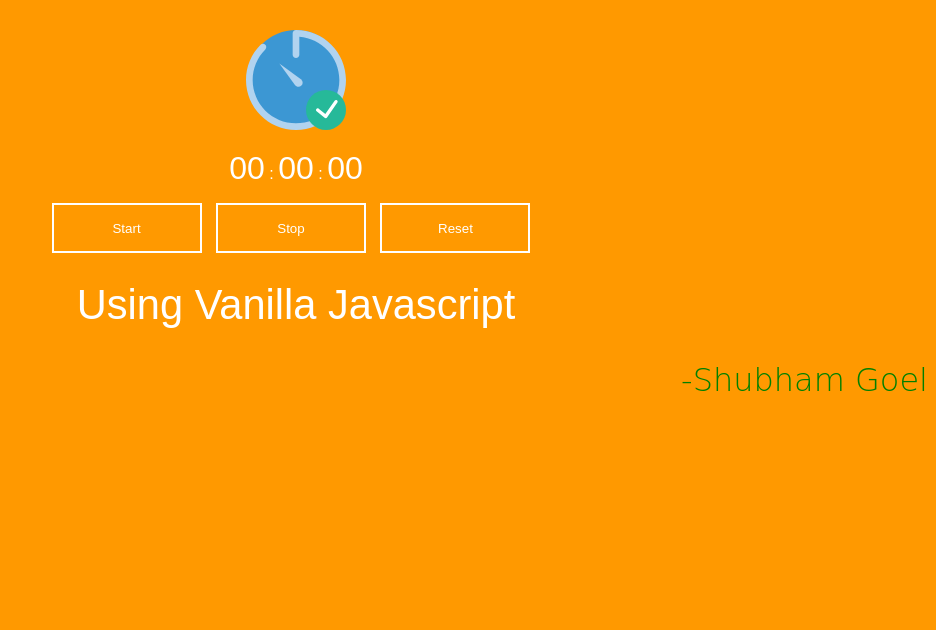
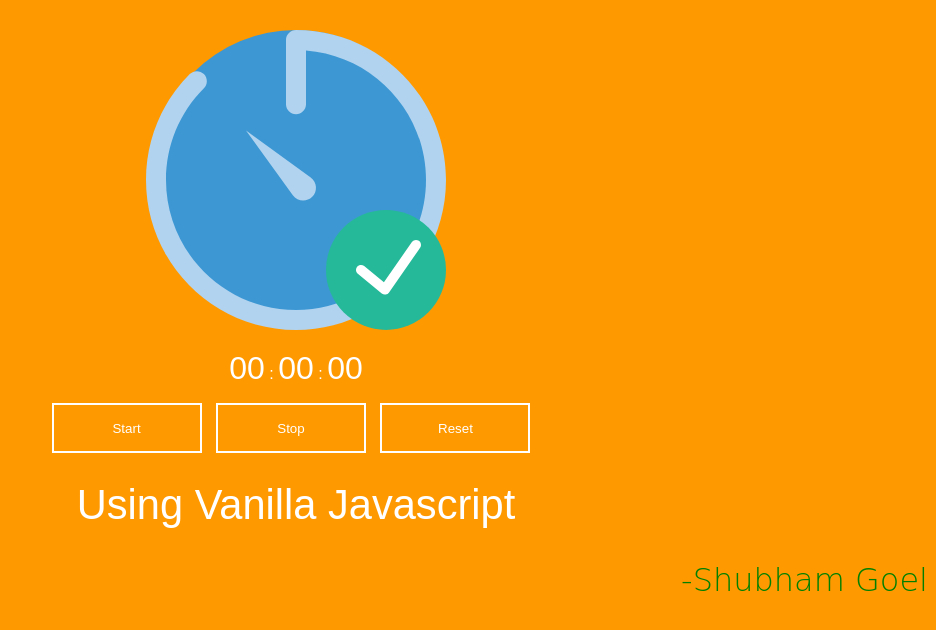
Before and after one commit to shubhamgoel879/StopWatch, a plain HTML site: page index.html in a window 1280 px wide. Shown: the whole page, without its empty margins (344-1280 px from the left). Drawn offline with Linux system fonts and the light colour scheme.

Commit message:
first commit

```diff
--- a/index.html
+++ b/index.html
@@ -10,7 +10,7 @@
 <body>
 
     <div class="container">
-        <img src="img.svg" alt="" width="100px" height="100px">
+        <img src="img.svg" alt="" width="300px" height="300px">
 
 
         <p><span id="minutes">00</span> : <span id="seconds">00</span> : <span id="tens">00</span></p>
```
